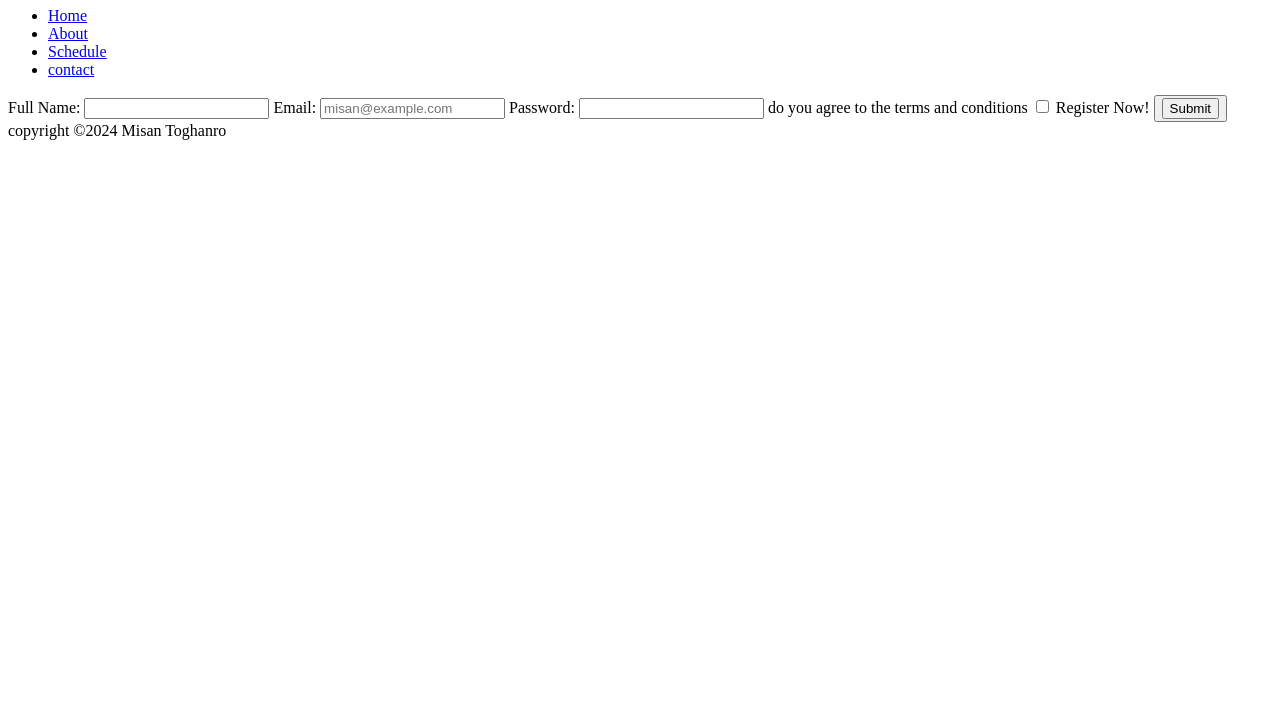
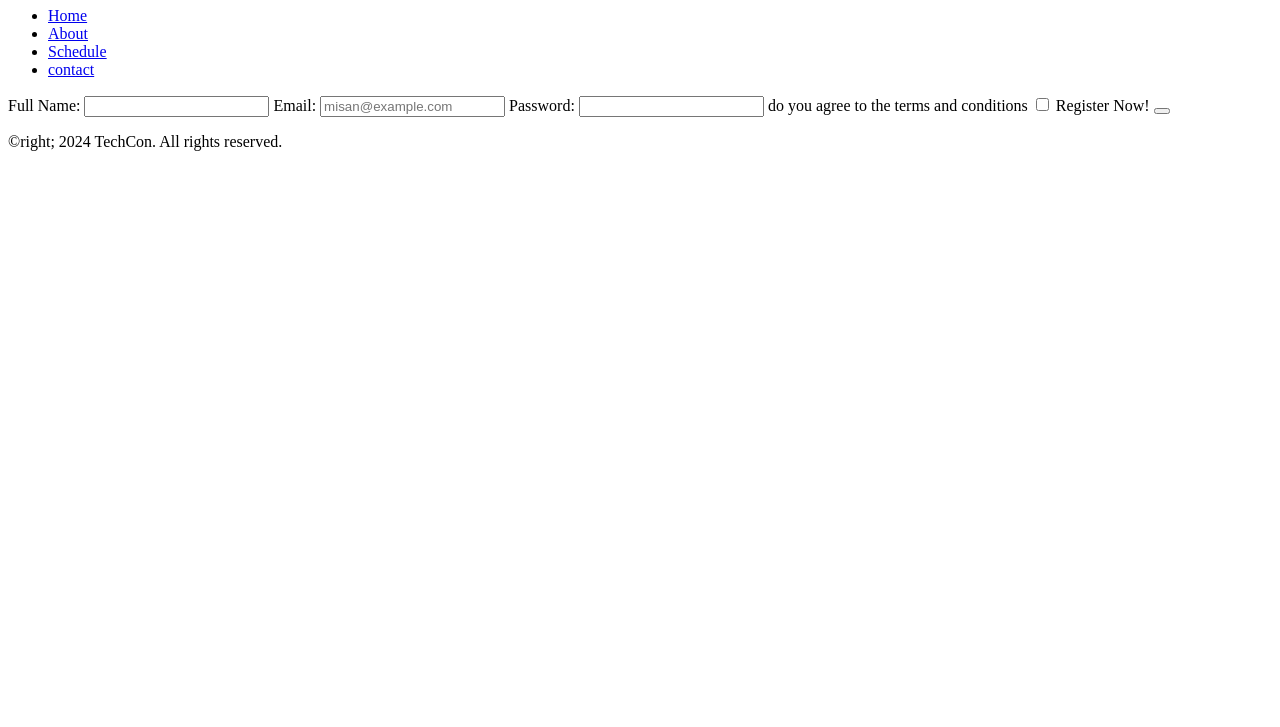
Before and after one commit to MisanToghanro/TechCon_HTML, a plain HTML site: page techcon_website/register.html in a window 1280 px wide. Shown: the part 73-800 px from the top of the page. Drawn offline with Linux system fonts and the light colour scheme.

Commit message:
add contact.html register.html

```diff
--- a/techcon_website/register.html
+++ b/techcon_website/register.html
@@ -13,7 +13,7 @@
         <ul>
             <li><a href="index.html">Home</a></li>
             <li><a href="about.html">About</a></li>
-            <li><a href="scheduel.html">Schedule</a></li>
+            <li><a href="schedule.html">Schedule</a></li>
             <li><a href="contact.html">contact</a></li>
         </ul>
     </nav>
@@ -33,14 +33,13 @@
              <input type="checkbox" required>
             </label>
              <label>Register Now!
-                <button><input type="submit"></button>
+                <button type="submit"></button>
              </label>
-
         </form>
     </main>
 
-<foorter>
-    copyright &copy2024 Misan Toghanro
-</foorter>
+<footer>
+    <p> &copyright; 2024 TechCon. All rights reserved.</p>
+</footer>
 </body>
 </html>
```
Also changed, not shown: techcon_website/contact.html (+4 -4 lines).
